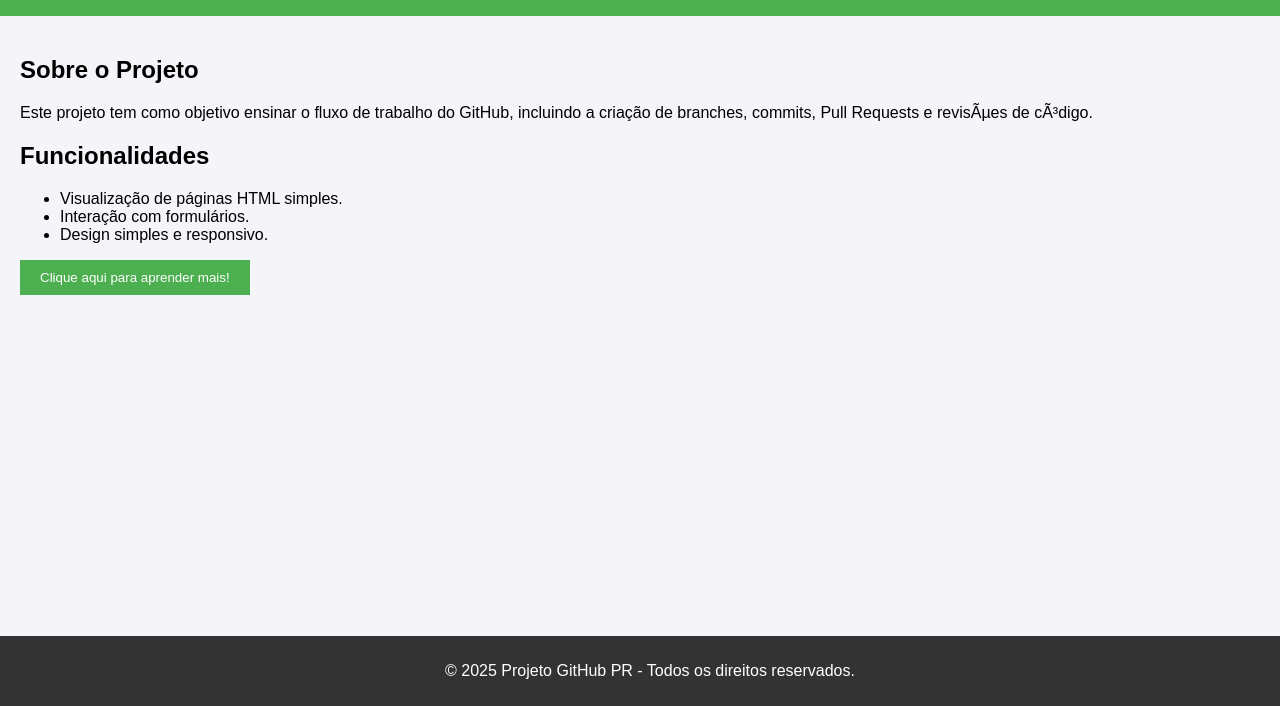
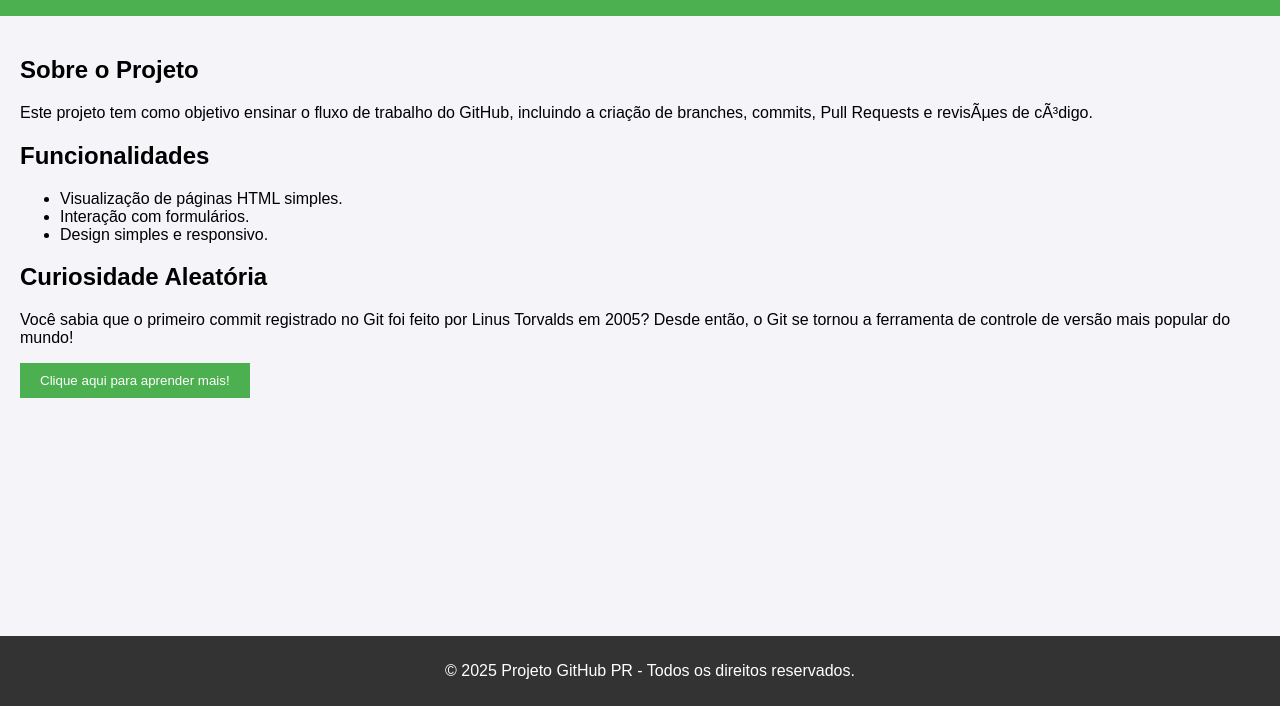
Before and after one commit to sosogasp/freddy, a plain HTML site: page index.html in a window 1280 px wide. Shown: the part 94-800 px from the top of the page. Drawn offline with Linux system fonts and the light colour scheme.

Commit message:
Adicionando seção de curiosidades

```diff
--- a/index.html
+++ b/index.html
@@ -67,6 +67,12 @@
         </ul>
       </section>
 
+      <section>
+        <h2>Curiosidade Aleatória</h2>
+        <p>Você sabia que o primeiro commit registrado no Git foi feito por Linus Torvalds em 2005?
+          Desde então, o Git se tornou a ferramenta de controle de versão mais popular do mundo!</p>
+      </section>
+
       <button class="btn">Clique aqui para aprender mais!</button>
     </main>
 
```
